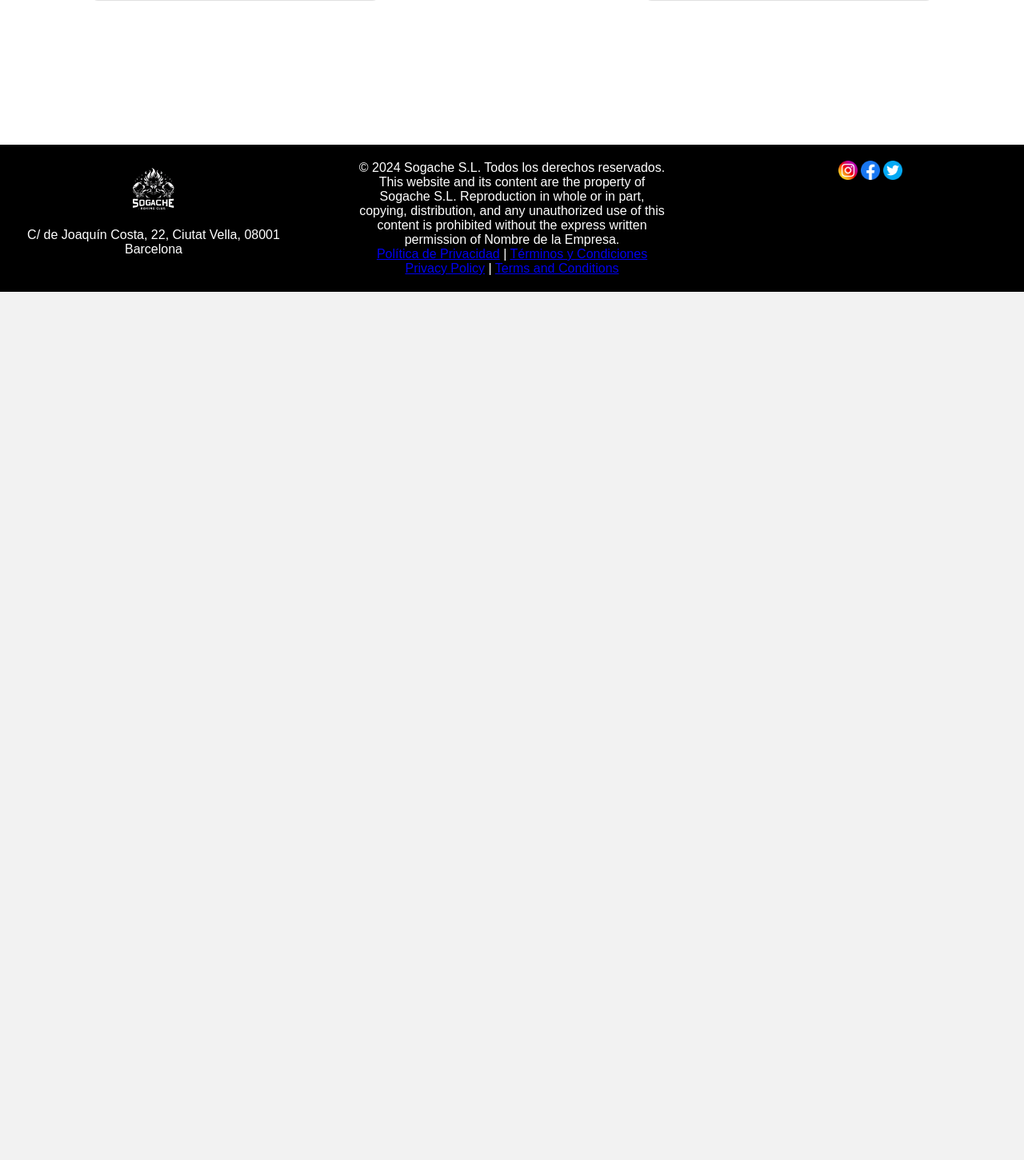
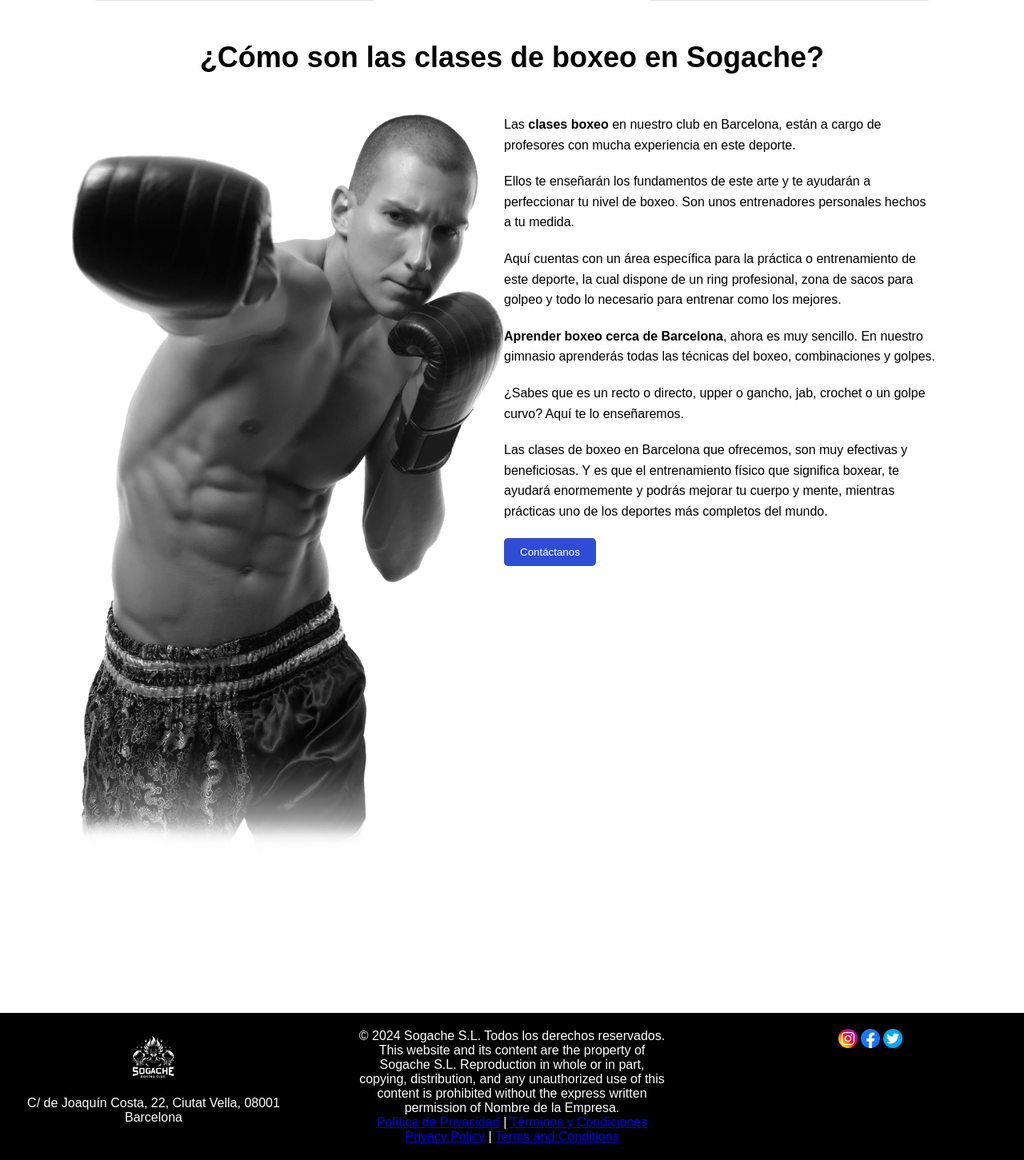
Before and after one commit to BipperTT/club_boxeo, a PHP site: page / in a window 1280 px wide. Shown: the part 1737-3188 px from the top of the page at 80% size. Before the commit the page ends 2102 px from the top, so only its background shows below. Run offline with PHP 8.4, Linux system fonts and the light colour scheme.

Commit message:
update index

```diff
--- a/proyecto-20240521T060509Z-001/proyecto/frontend/index.html
+++ b/proyecto-20240521T060509Z-001/proyecto/frontend/index.html
@@ -78,7 +78,9 @@
             </section>
         </div>
 
-        <a class="entrenadores" href="entrenadores.html"><h1>Nuestros Mejores <span class="highlight">Entrenadores</span></h1></a>
+        <a class="entrenadores" href="entrenadores.html">
+            <h1>Nuestros Mejores <span class="highlight">Entrenadores</span></h1>
+        </a>
         <section class="container2">
             <div class="box">
                 <img src="img/jerojerito.png" alt="Image 1">
@@ -101,6 +103,43 @@
                 </div>
             </div>
         </section>
+
+
+
+
+
+
+
+
+        <div class="div-final">
+            <h1>¿Cómo son las clases de boxeo en Sogache?</h1>
+            <section class="container">
+
+                <div class="image-section">
+                    <img src="img/boxboxnegro.png" alt="Boxeo en Barcelona">
+
+                </div>
+                <div class="text-section">
+
+                    <p>Las <strong>clases boxeo</strong> en nuestro club en Barcelona, están a cargo de profesores con mucha experiencia en este deporte.</p>
+                    <p>Ellos te enseñarán los fundamentos de este arte y te ayudarán a perfeccionar tu nivel de boxeo. Son unos entrenadores personales hechos a tu medida.</p>
+                    <p>Aquí cuentas con un área específica para la práctica o entrenamiento de este deporte, la cual dispone de un ring profesional, zona de sacos para golpeo y todo lo necesario para entrenar como los mejores.</p>
+                    <p><strong>Aprender boxeo cerca de Barcelona</strong>, ahora es muy sencillo. En nuestro gimnasio aprenderás todas las técnicas del boxeo, combinaciones y golpes.</p>
+                    <p>¿Sabes que es un recto o directo, upper o gancho, jab, crochet o un golpe curvo? Aquí te lo enseñaremos.</p>
+                    <p>Las clases de boxeo en Barcelona que ofrecemos, son muy efectivas y beneficiosas. Y es que el entrenamiento físico que significa boxear, te ayudará enormemente y podrás mejorar tu cuerpo y mente, mientras prácticas uno de los deportes más completos del mundo.</p>
+                    <a href="contacto.html"><button>Contáctanos</button></a>
+                </div>
+        </div>
+
+
+
+
+        </section>
+
+
+
+
+
 
 
     </main>
--- a/proyecto-20240521T060509Z-001/proyecto/frontend/styles/index.css
+++ b/proyecto-20240521T060509Z-001/proyecto/frontend/styles/index.css
@@ -1,9 +1,7 @@
 .fondo1 {
     position: relative;
-    /* Posición relativa */
     background-image: url(../img/fondo_index.png);
     background-color: rgba(0, 0, 0, 0.5);
-    /* Color de superposición con transparencia */
     background-blend-mode: overlay;
     background-size: cover;
     background-position: center;
@@ -68,14 +66,13 @@
 .container {
     position: relative;
     z-index: 1;
-    /* Asegura que esté detrás del .fondo1 */
     display: flex;
     flex-direction: row;
     justify-content: space-between;
     padding: 50px;
     max-width: 1200px;
     margin: 0 auto;
-    background-color: #f0f0f0;
+
 }
 
 .text-section {
@@ -190,3 +187,23 @@ hr {
 
     width: 300px;
 }
+
+.div-final {
+
+    width: 100%
+
+}
+
+
+.div-final {
+
+    margin-top: 20px;
+
+}
+
+.div-final h1 {
+
+    text-align: center;
+    font-size: 36px;
+
+}
```
Also changed, not shown: proyecto-20240521T060509Z-001/proyecto/frontend/img/boxboxnegro.png (added), proyecto-20240521T060509Z-001/proyecto/frontend/img/boxeador_rojo.png (added), proyecto-20240521T060509Z-001/proyecto/frontend/img/boxnegro.png (added).
